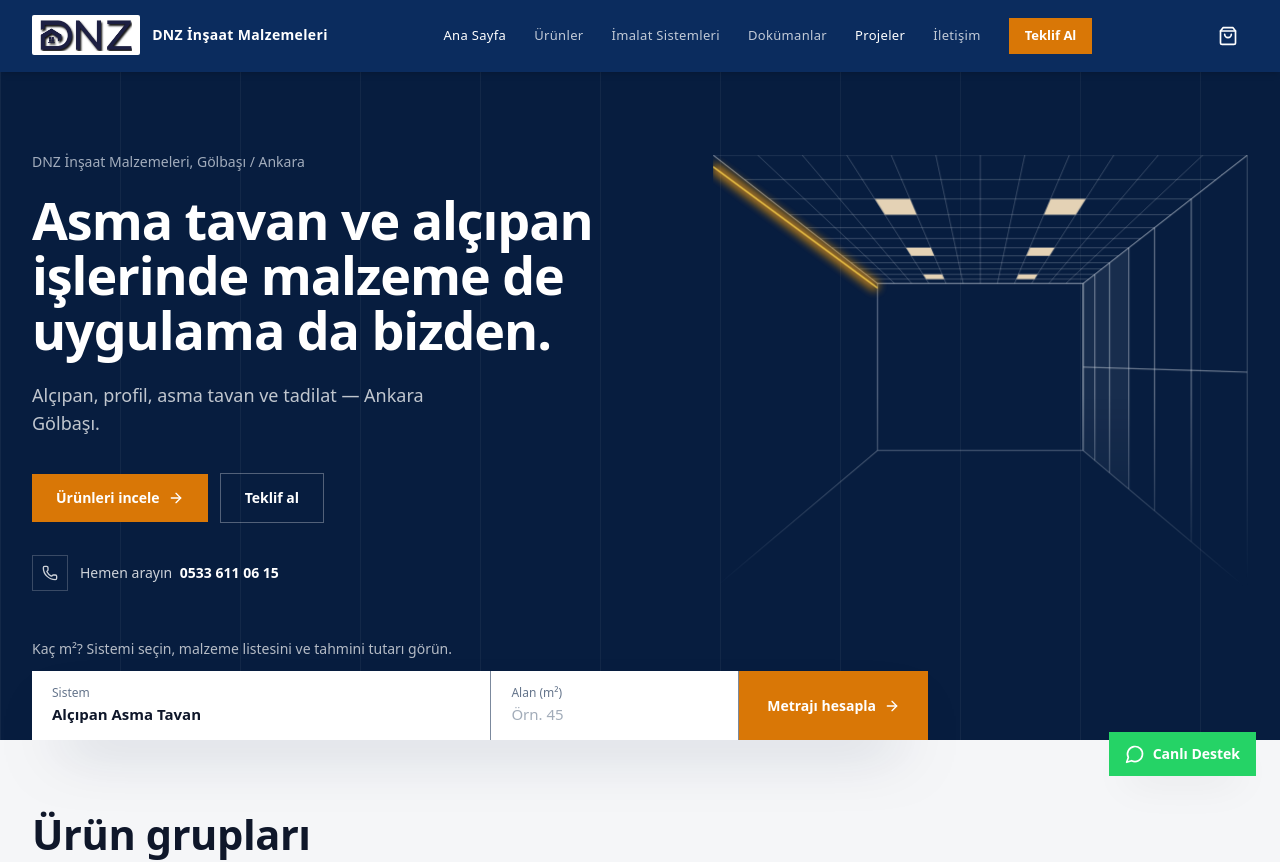
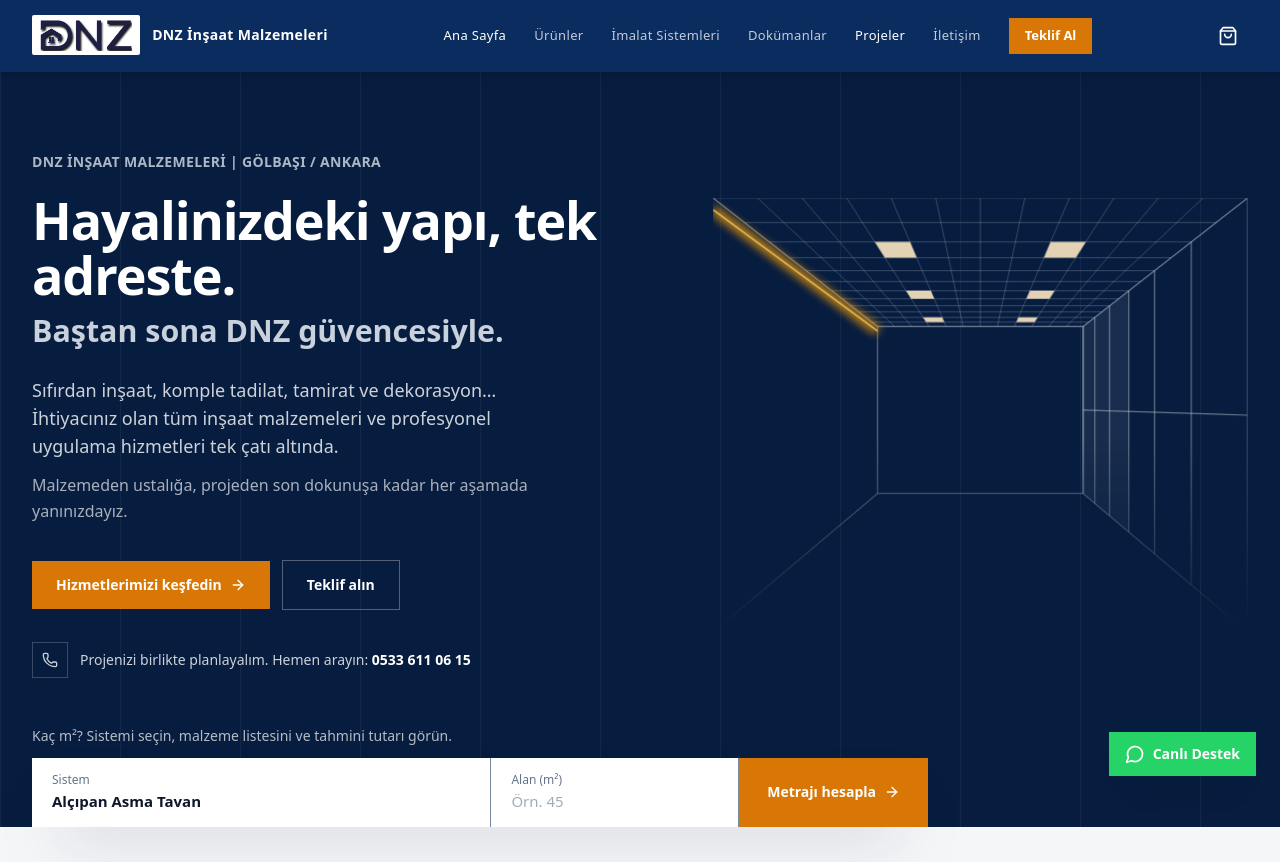
Before and after one commit to engndnz6-boop/dnz-insaat, a Next.js app: page / in a window 1280 px wide. Shown: the top 862 px of the page. Built offline with nearby package versions, Linux system fonts and the light colour scheme.

Commit message:
Ana sayfa hero: yeni metin ve butonlar
Co-Authored-By: Claude Opus 5.5 <noreply@anthropic.com>
Claude-Session: https://claude.ai/code/session_01RFVV2fyiPSbfwAQquGckyj

```diff
--- a/src/components/home/Hero.tsx
+++ b/src/components/home/Hero.tsx
@@ -82,29 +82,38 @@ export function Hero() {
 
       <div className="container-page relative grid items-center gap-8 pb-28 pt-14 sm:pt-20 lg:grid-cols-[minmax(0,6fr)_minmax(0,5fr)] lg:gap-10 lg:pb-36 lg:pt-20">
         <div className="max-w-2xl">
-          <p className="text-sm font-medium text-brand-steel/80">
-            {settings.companyName}, Gölbaşı / Ankara
+          <p className="text-sm font-semibold tracking-wide text-brand-steel/85">
+            {settings.companyName.toLocaleUpperCase("tr")} | GÖLBAŞI / ANKARA
           </p>
           <h1 className="type-wide mt-5 text-[2.1rem] font-bold leading-[1.06] tracking-[-0.02em] text-white sm:text-[2.9rem] lg:text-[3.25rem]">
-            Asma tavan ve alçıpan işlerinde malzeme de uygulama da bizden.
+            Hayalinizdeki yapı, tek adreste.
+            <span className="mt-2 block text-[1.35rem] font-semibold leading-snug tracking-normal text-brand-steel sm:text-[1.7rem] lg:text-[1.9rem]">
+              Baştan sona DNZ güvencesiyle.
+            </span>
           </h1>
-          <p className="mt-6 max-w-md text-base leading-relaxed text-white/75 sm:text-lg">
-            {settings.heroSubtitle}
+          <p className="mt-6 max-w-lg text-base leading-relaxed text-white/80 sm:text-lg">
+            Sıfırdan inşaat, komple tadilat, tamirat ve dekorasyon… İhtiyacınız
+            olan tüm inşaat malzemeleri ve profesyonel uygulama hizmetleri tek
+            çatı altında.
+          </p>
+          <p className="mt-3 max-w-lg text-base leading-relaxed text-white/65">
+            Malzemeden ustalığa, projeden son dokunuşa kadar her aşamada
+            yanınızdayız.
           </p>
 
           <div className="mt-9 flex flex-wrap items-center gap-3">
             <Link
-              href="/katalog"
+              href="/#hizmetler"
               className="inline-flex items-center gap-2 bg-brand-gold px-6 py-3.5 text-sm font-semibold text-white transition hover:bg-brand-gold-light"
             >
-              Ürünleri incele
+              Hizmetlerimizi keşfedin
               <ArrowRight className="h-4 w-4" />
             </Link>
             <Link
               href="/iletisim"
               className="inline-flex items-center gap-2 border border-white/30 px-6 py-3.5 text-sm font-semibold text-white transition hover:border-white/60 hover:bg-white/5"
             >
-              Teklif al
+              Teklif alın
             </Link>
           </div>
 
@@ -112,12 +121,12 @@ export function Hero() {
             href={`tel:${brand.phoneTel}`}
             className="mt-8 inline-flex items-center gap-3 text-white/80 transition hover:text-white"
           >
-            <span className="flex h-9 w-9 items-center justify-center border border-white/20">
+            <span className="flex h-9 w-9 shrink-0 items-center justify-center border border-white/20">
               <Phone className="h-4 w-4" />
             </span>
             <span className="text-sm">
-              Hemen arayın{" "}
-              <span className="ml-1 font-semibold tabular-nums text-white">
+              Projenizi birlikte planlayalım. Hemen arayın:{" "}
+              <span className="whitespace-nowrap font-semibold tabular-nums text-white">
                 {brand.phone}
               </span>
             </span>
--- a/src/components/home/SeoTopics.tsx
+++ b/src/components/home/SeoTopics.tsx
@@ -27,7 +27,7 @@ const topics = [
 /** Arama motorları ve ziyaretçiler için hizmet dizini */
 export function SeoTopics() {
   return (
-    <section className="border-t border-black/5 bg-brand-paper py-20 sm:py-24">
+    <section id="hizmetler" className="scroll-mt-24 border-t border-black/5 bg-brand-paper py-20 sm:py-24">
       <div className="container-page grid gap-12 lg:grid-cols-[minmax(0,4fr)_minmax(0,8fr)] lg:gap-16">
         <div>
           <h2 className="type-wide text-2xl font-bold leading-tight text-brand-bone sm:text-[1.75rem]">
```
